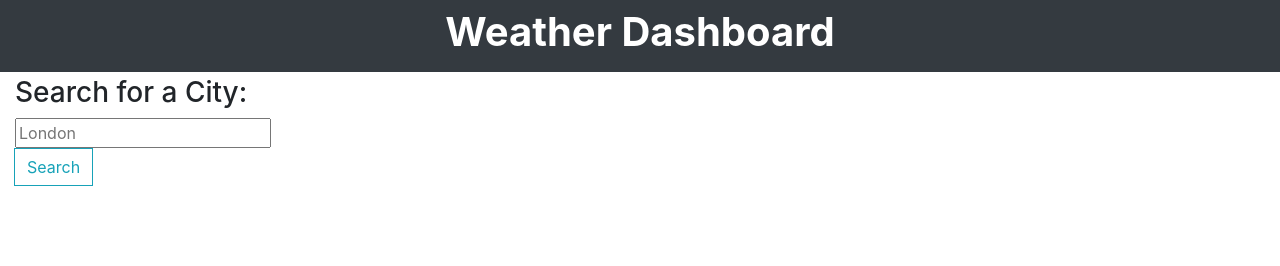
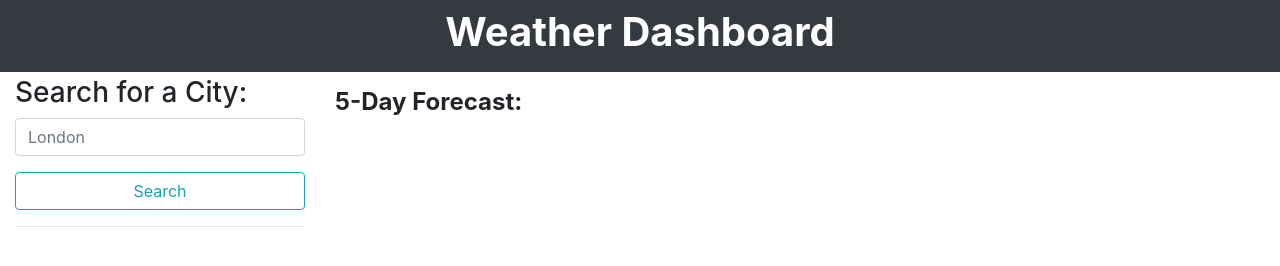
Before and after one commit to OlehProtsak/Weather-Dashboard, a plain HTML site: page index.html in a window 1280 px wide. Drawn offline with nearby package versions, Linux system fonts and the light colour scheme.

Commit message:
Adjusted the layout for the input field and the 'search' button.

```diff
--- a/index.html
+++ b/index.html
@@ -28,29 +28,31 @@
             Search for a City:
           </h2>
           <form id="search-form" class="form">
-            <div class="form-inline form-group">
-              <div class="input-group">
+            <div class="form-group">
+              <label for="search-input" class="sr-only"
+                >Search for a City:</label
+              >
               <input
-                  class="form-input weather-search"
+                class="form-control weather-search"
                 type="text"
                 id="search-input"
                 placeholder="London"
                 aria-labelledby="form-heading"
                 aria-controls="today forecast"
               />
-                <div class="input-group-append">
+            </div>
+
+            <div class="form-group">
               <button
                 type="submit"
-                    class="btn btn-outline-info"
+                class="btn btn-outline-info btn-block"
                 id="search-button"
                 aria-label="submit search"
               >
                 Search
               </button>
-                  <hr class="hr weather-hr" />
             </div>
-              </div>
-            </div>
+            <hr />
           </form>
           <div class="list-group" id="history"></div>
         </aside>
@@ -62,6 +64,7 @@
             role="region"
             aria-live="polite"
           ></section>
+          <h4 class="hide">5-Day Forecast:</h4>
           <section
             id="forecast"
             class="row mt-3"
```
Lines whose indentation alone changed are shown as unchanged.
